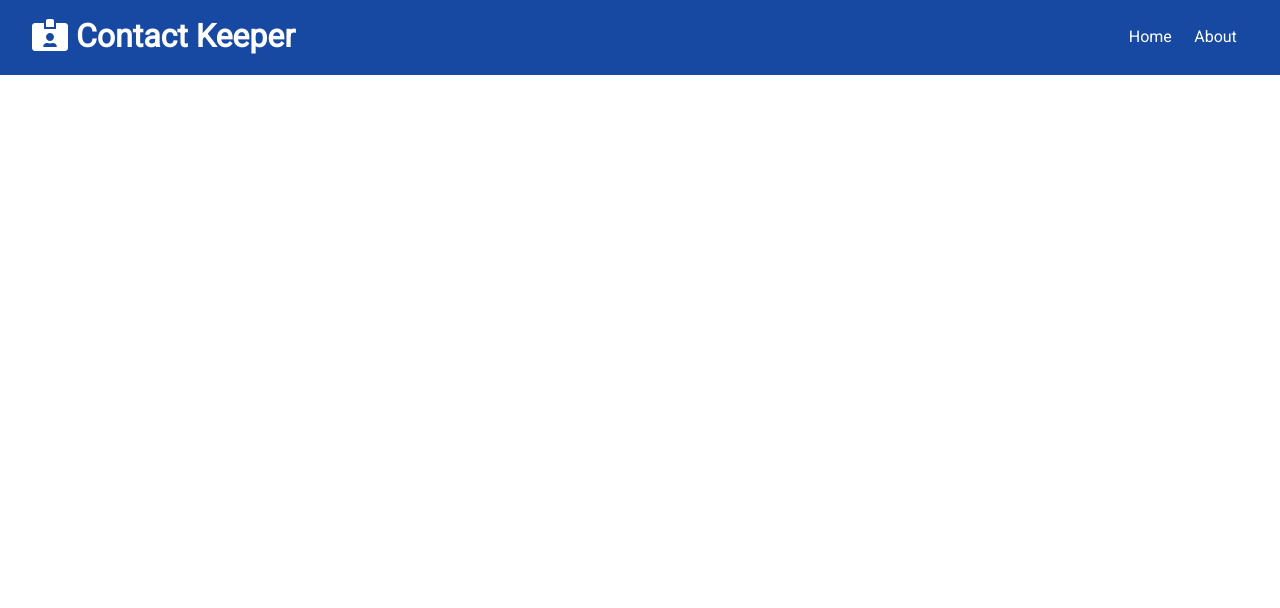
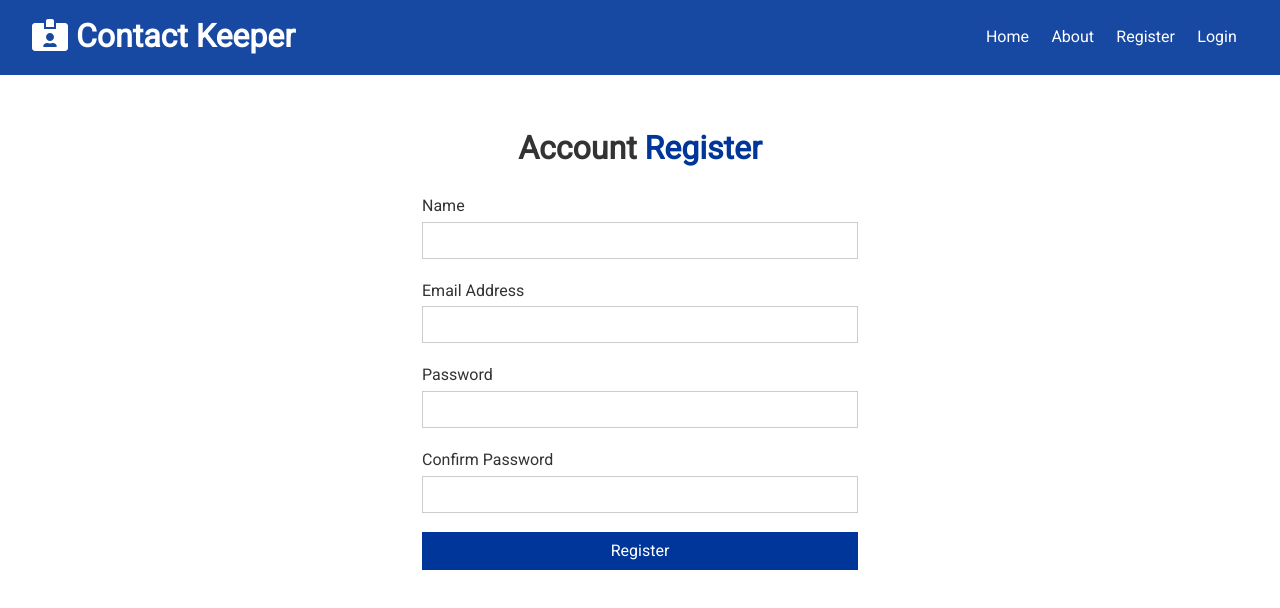
Before and after one commit to ppatel1604/contact-keeper, a React (Create React App) app in the folder client/: page /register in a window 1280 px wide. Shown: the top 608 px of the page. Built offline with nearby package versions, Linux system fonts and the light colour scheme; the HTML template or start-up script is replaced by a standard one.

Commit message:
Login and Register components

```diff
--- a/client/src/App.js
+++ b/client/src/App.js
@@ -5,9 +5,13 @@
 import { Home } from './components/pages/Home';
 import { About } from './components/pages/About';
 import ContactState from './context/contact/ContactState';
+import AuthState from './context/auth/AuthState';
+import { Register } from './components/auth/Register';
+import { Login } from './components/auth/Login';
 
 const App = () => {
   return (
+    <AuthState>
       <ContactState>
         <Router>
           <Fragment>
@@ -16,11 +20,14 @@
               <Switch>
                 <Route exact path='/' component={Home} />
                 <Route exact path='/about' component={About} />
+                <Route exact path='/register' component={Register} />
+                <Route exact path='/login' component={Login} />
               </Switch>
             </div>
           </Fragment>
         </Router>
       </ContactState>
+    </AuthState>
   );
 };
 
--- /dev/null
+++ b/client/src/components/auth/Login.js
@@ -0,0 +1,49 @@
+import React, { useState } from 'react';
+
+export const Login = () => {
+  const [user, setUser] = useState({
+    email: '',
+    password: ''
+  });
+
+  const { email, password } = user;
+
+  const onChange = e =>
+    setUser({
+      ...user,
+      [e.target.name]: e.target.value
+    });
+
+  const onSubmit = e => {
+    e.preventDefault();
+    console.log('Login Submit');
+  };
+
+  return (
+    <div className='form-container'>
+      <h1>
+        Account <span className='text-primary'>Login</span>
+      </h1>
+      <form onSubmit={onSubmit}>
+        <div className='form-group'>
+          <label htmlFor='email'>Email Address</label>
+          <input type='email' name='email' value={email} onChange={onChange} />
+        </div>
+        <div className='form-group'>
+          <label htmlFor='password'>Password</label>
+          <input
+            type='password'
+            name='password'
+            value={password}
+            onChange={onChange}
+          />
+        </div>
+        <input
+          type='submit'
+          value='Register'
+          className='btn btn-primary btn-block'
+        />
+      </form>
+    </div>
+  );
+};
--- /dev/null
+++ b/client/src/components/auth/Register.js
@@ -0,0 +1,64 @@
+import React, { useState } from 'react';
+
+export const Register = () => {
+  const [user, setUser] = useState({
+    name: '',
+    email: '',
+    password: '',
+    confirmPassword: ''
+  });
+
+  const { name, email, password, confirmPassword } = user;
+
+  const onChange = e =>
+    setUser({
+      ...user,
+      [e.target.name]: e.target.value
+    });
+
+  const onSubmit = e => {
+    e.preventDefault();
+    console.log('Register Submit');
+  };
+
+  return (
+    <div className='form-container'>
+      <h1>
+        Account <span className='text-primary'>Register</span>
+      </h1>
+      <form onSubmit={onSubmit}>
+        <div className='form-group'>
+          <label htmlFor='name'>Name</label>
+          <input type='text' name='name' value={name} onChange={onChange} />
+        </div>
+        <div className='form-group'>
+          <label htmlFor='email'>Email Address</label>
+          <input type='email' name='email' value={email} onChange={onChange} />
+        </div>
+        <div className='form-group'>
+          <label htmlFor='password'>Password</label>
+          <input
+            type='password'
+            name='password'
+            value={password}
+            onChange={onChange}
+          />
+        </div>
+        <div className='form-group'>
+          <label htmlFor='confirmPassword'>Confirm Password</label>
+          <input
+            type='password'
+            name='confirmPassword'
+            value={confirmPassword}
+            onChange={onChange}
+          />
+        </div>
+        <input
+          type='submit'
+          value='Register'
+          className='btn btn-primary btn-block'
+        />
+      </form>
+    </div>
+  );
+};
--- a/client/src/components/layout/Navbar.js
+++ b/client/src/components/layout/Navbar.js
@@ -17,6 +17,12 @@
         <li>
           <Link to='/About'>About</Link>
         </li>
+        <li>
+          <Link to='/Register'>Register</Link>
+        </li>
+        <li>
+          <Link to='/Login'>Login</Link>
+        </li>
       </ul>
     </div>
   );
--- /dev/null
+++ b/client/src/context/auth/AuthState.js
@@ -0,0 +1,42 @@
+import React, { useReducer } from 'react';
+import uuid from 'uuid';
+import AuthContext from './authContext';
+import authReducer from './authReducer';
+import {
+  REGISTER_FAIL,
+  REGISTER_SUCCESS,
+  USER_LOADED,
+  AUTH_ERROR,
+  LOGIN_FAIL,
+  LOGIN_SUCCESS,
+  LOGOUT,
+  CLEAR_ERRORS
+} from '../types';
+
+const AuthState = props => {
+  const initialState = {
+    token: localStorage.getItem('token'),
+    isAuthenticated: null,
+    loading: true,
+    error: null,
+    user: null
+  };
+
+  const [state, dispatch] = useReducer(authReducer, initialState);
+
+  return (
+    <AuthContext.Provider
+      value={{
+        token: state.token,
+        isAuthenticated: state.isAuthenticated,
+        loading: state.loading,
+        error: state.error,
+        user: state.user
+      }}
+    >
+      {props.children}
+    </AuthContext.Provider>
+  );
+};
+
+export default AuthState;
--- /dev/null
+++ b/client/src/context/auth/authContext.js
@@ -0,0 +1,5 @@
+import { createContext } from 'react';
+
+const authContext = createContext();
+
+export default authContext;
--- a/client/src/context/types.js
+++ b/client/src/context/types.js
@@ -6,4 +6,12 @@
 export const FILTER_CONTACT = 'FILTER_CONTACT';
 export const CLEAR_FILTER = 'CLEAR_FILTER';
 export const SET_ALERT = 'SET_ALERT';
-export const REMOVE_CONTACT = 'REMOVE_CONTACT';
+export const REMOVE_ALERT = 'REMOVE_ALERT';
+export const REGISTER_SUCCESS = 'REGISTER_SUCCESS';
+export const REGISTER_FAIL = 'REGISTER_FAIL';
+export const USER_LOADED = 'USER_LOADED';
+export const AUTH_ERROR = 'AUTH_ERROR';
+export const LOGIN_SUCCESS = 'LOGIN_SUCCESS';
+export const LOGIN_FAIL = 'LOGIN_FAIL';
+export const LOGOUT = 'LOGOUT';
+export const CLEAR_ERRORS = 'CLEAR_ERRORS';
```
Also changed, not shown: client/src/context/auth/authReducer.js (added). Lines whose indentation alone changed are shown as unchanged.
